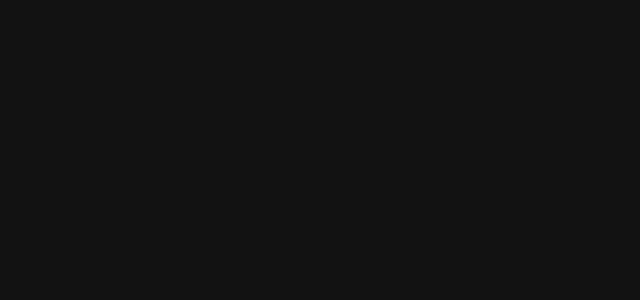
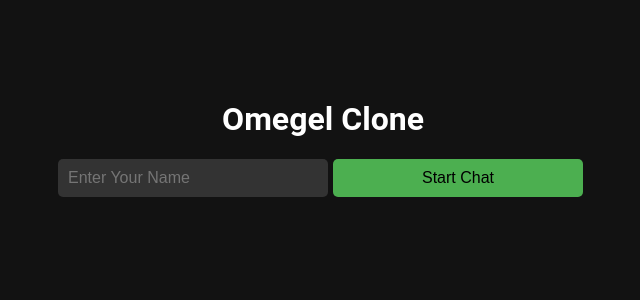
Before and after one commit to rohitsx/omegle-clone, a React (Vite) app in the folder client/: page / in a window 1280 px wide. Shown: the top 300 px of the page, without its empty margins (317-957 px from the left). Built offline with nearby package versions, Linux system fonts and the light colour scheme.

Commit message:
fixing 404 not found /chat

```diff
--- a/client/src/components/App.jsx
+++ b/client/src/components/App.jsx
@@ -3,11 +3,9 @@
 import SingUp from "./SingUp";
 import ChatPage from "./ChatPage";
 
-
 function App() {
-
-  const [username, setUsername] = useState(null)
-  const [updateUser, setUpdateUser] = useState(0)
+  const [username, setUsername] = useState(null);
+  const [updateUser, setUpdateUser] = useState(0);
 
   const router = createBrowserRouter([
     {
@@ -16,16 +14,18 @@
     },
     {
       path: '/chat',
-      element: <ChatPage
-      username ={username}
-      setUsername={setUsername}
-      updateUser={updateUser}
-      setUpdateUser={setUpdateUser}
-      />
-    }
+      element: (
+        <ChatPage
+          username={username}
+          setUsername={setUsername}
+          updateUser={updateUser}
+          setUpdateUser={setUpdateUser}
+        />
+      ),
+    },
   ]);
 
-  return <createBrowserRouter router={router} />;
+  return <RouterProvider router={router} />;
 }
 
 export default App;
```
